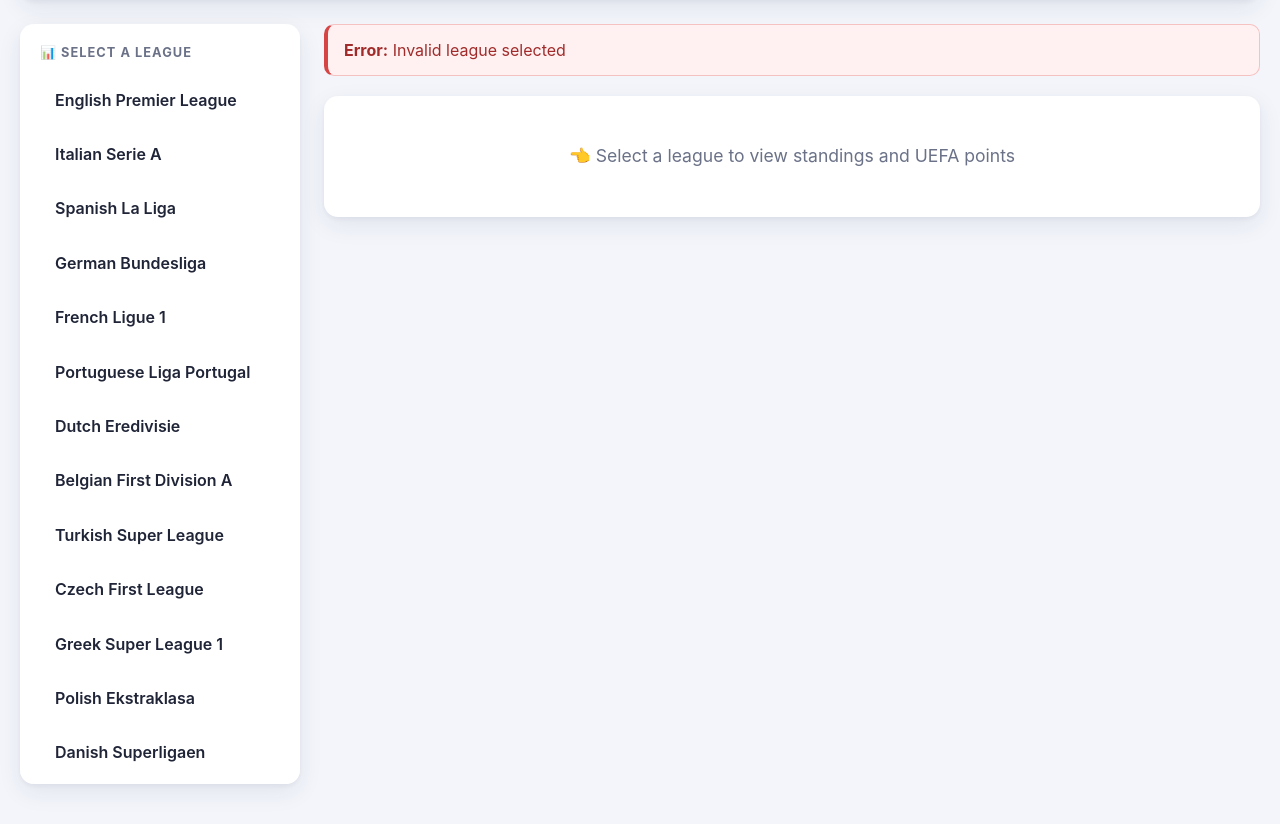
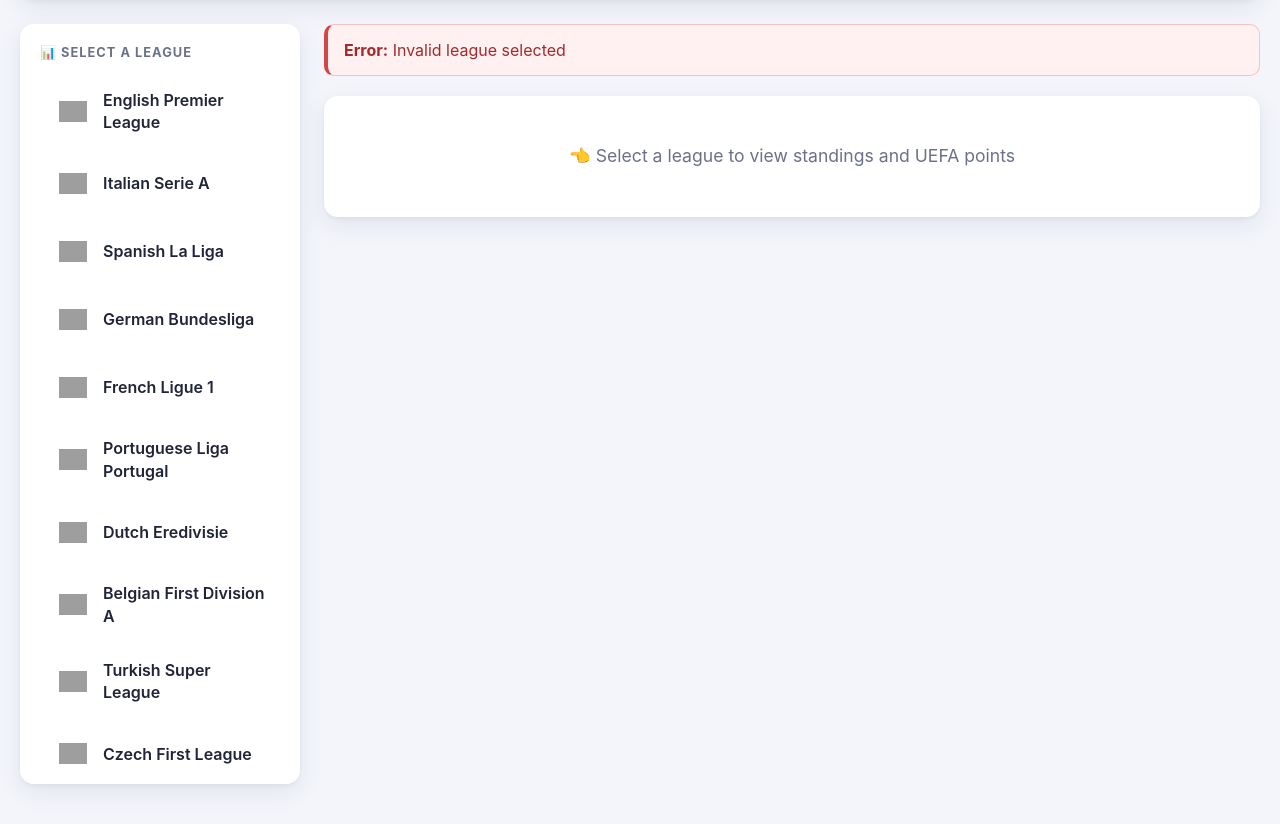
Before and after one commit to GrzegorzJureczko/uefaRanking, a Flask app: page /league/1 in a window 1280 px wide. Shown: the part 246-1070 px from the top of the page. Run offline with Flask 3, Linux system fonts and the light colour scheme; grey boxes are pictures that could not be loaded.

Commit message:
Add league logos to the league selector sidebar
Co-authored-by: Copilot <223556219+Copilot@users.noreply.github.com>

```diff
--- a/templates/index.html
+++ b/templates/index.html
@@ -169,9 +169,34 @@
             color: var(--text);
             text-decoration: none;
             display: flex;
+            flex-direction: row;
+            align-items: center;
+            gap: 12px;
+        }
+
+        .league-btn-logo {
+            flex: 0 0 36px;
+            width: 36px;
+            height: 36px;
+            display: flex;
+            align-items: center;
+            justify-content: center;
+            background: #fff;
+            border-radius: 8px;
+        }
+
+        .league-btn-logo img {
+            width: 28px;
+            height: 28px;
+            object-fit: contain;
+        }
+
+        .league-btn-text {
+            display: flex;
             flex-direction: column;
             align-items: flex-start;
             gap: 2px;
+            min-width: 0;
         }
 
         .league-btn:hover {
@@ -485,6 +510,11 @@
                     {% for league_id, league_info in leagues.items() %}
                     <a href="/league/{{ league_id }}?season={{ season }}"
                        class="league-btn {% if selected_league == league_id %}active{% endif %}">
+                        <span class="league-btn-logo">
+                            <img src="https://images.fotmob.com/image_resources/logo/leaguelogo/{{ league_info.id }}.png"
+                                 alt="" width="28" height="28" loading="lazy" onerror="this.style.visibility='hidden'">
+                        </span>
+                        <span class="league-btn-text">
                         <span class="league-btn-name">{{ league_info.name }}</span>
                         {% if selected_league == league_id %}
                             {% set league_points = league_summary if league_summary else {} %}
@@ -500,6 +530,7 @@
                             <span class="league-btn-preview-points">{{ league_points.total }}</span>
                             {% endif %}
                         {% endif %}
+                        </span>
                     </a>
                     {% endfor %}
                 </div>
```
